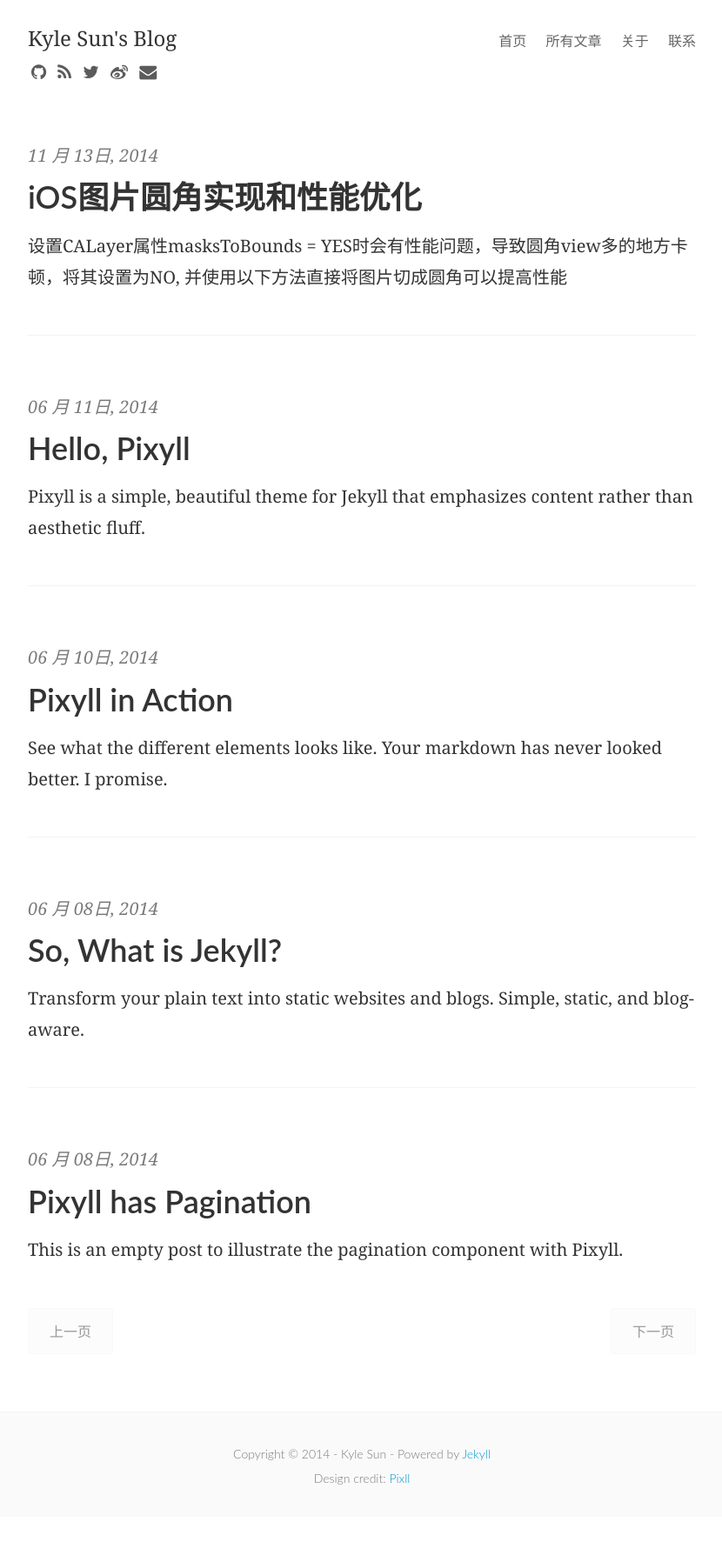
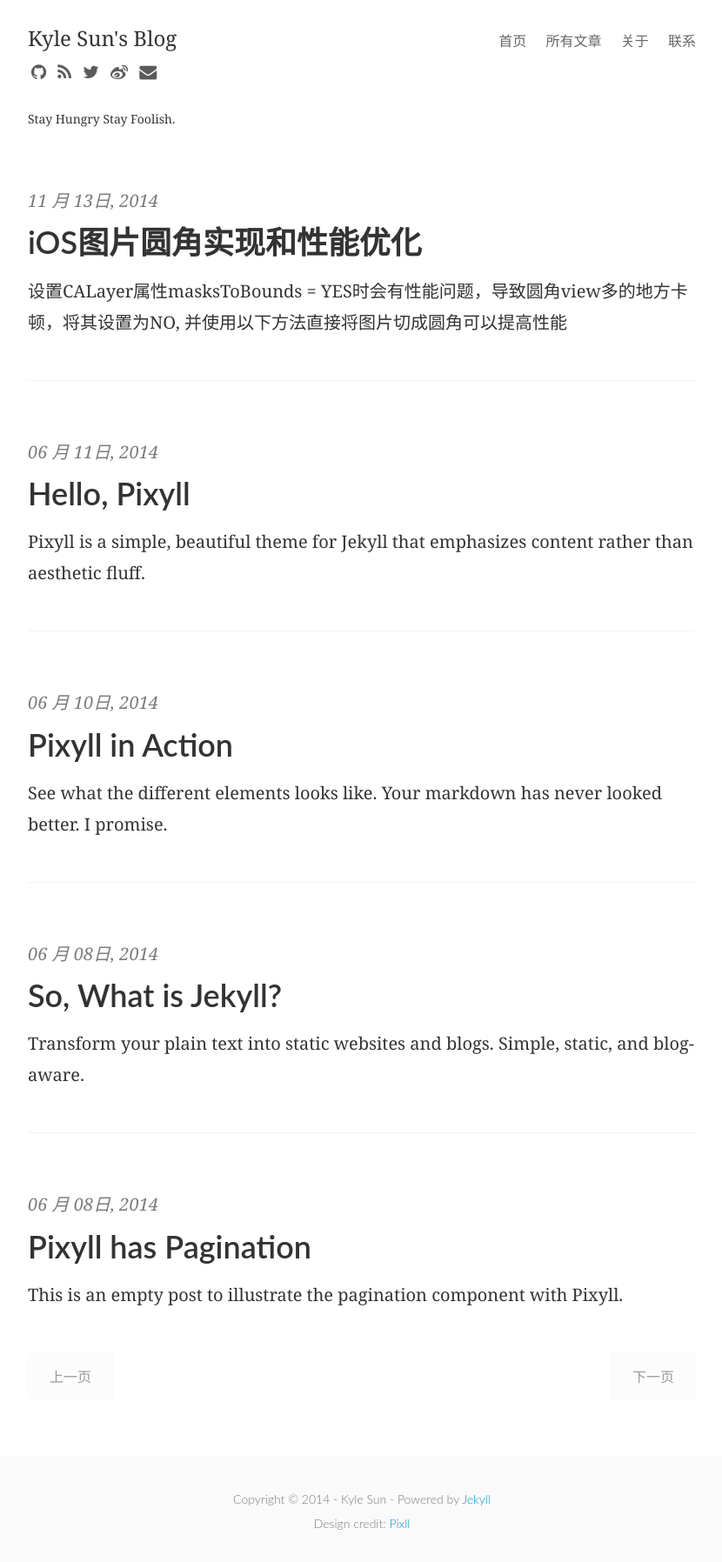
Before and after one commit to tinaluo/tinaluo.github.io, a Jekyll site: the page built from index.html, in a window 1280 px wide. Shown: the whole page at 87% size, without its empty margins (224-1054 px from the left). Built offline with Jekyll 4.4.1, drawn with Linux system fonts in a browser that asks for light colours; nearby versions of some CDN libraries; some web fonts are replaced; the list of posts is cut into pages by our own code; comment, search, counter and statistics services are not loaded; before the commit the page ends 1744 px from its top, so only the background shows below that.

Commit message:
增加博客描述

```diff
--- a/_config.yml
+++ b/_config.yml
@@ -2,7 +2,7 @@
 title:       Kyle Sun's Blog
 email:       skx926@gmail.com
 author:      Kyle Sun
-description: "A simple, beautiful theme for Jekyll that emphasizes content rather than aesthetic fluff."
+description: "Stay Hungry Stay Foolish."
 baseurl:     ""
 url:         ""
 
--- a/_includes/header.html
+++ b/_includes/header.html
@@ -9,6 +9,10 @@
       {% if site.show_social_icons %}
         {% include social_links.html %}
       {% endif %}
+      <br>
+      <small>
+      {{ site.description }}
+    </small>
     </div>
   </div>
 </header>
```
Also changed, not shown: 11 other files.
